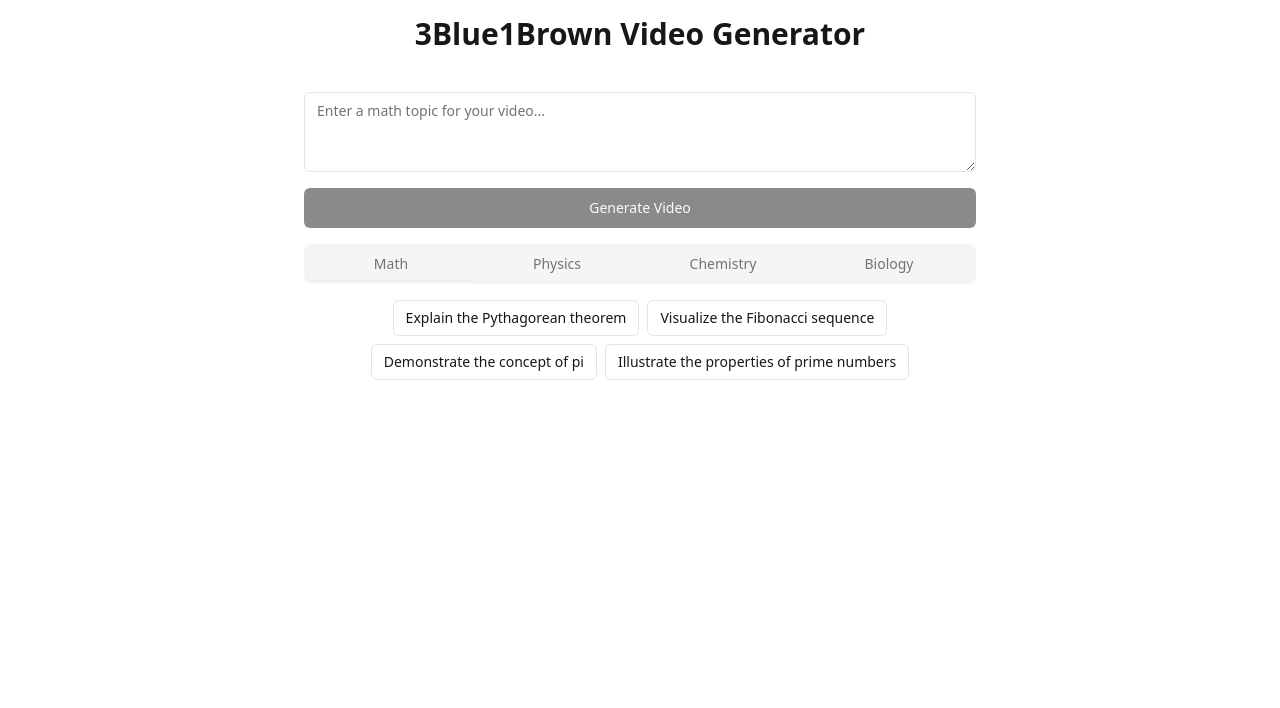
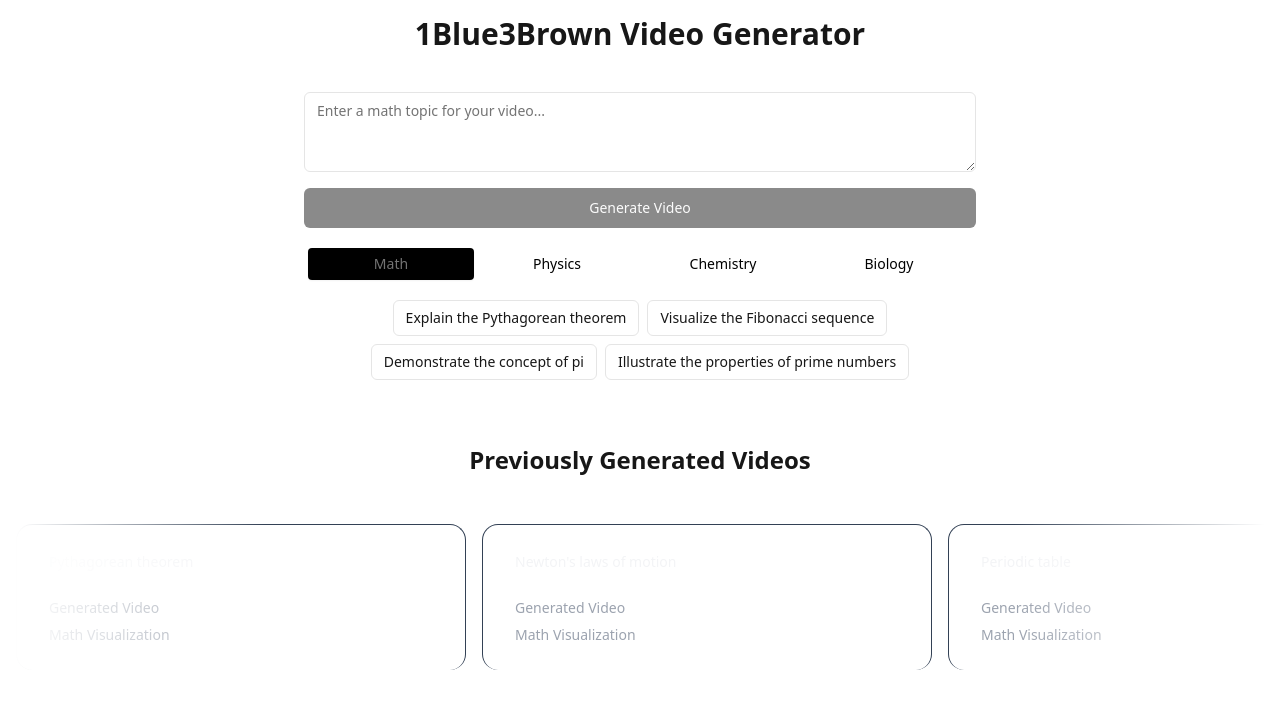
Before and after one commit to arnau01/veducato, a Next.js app in the folder frontend/: page / in a window 1280 px wide. Shown: the top 708 px of the page. Built offline with nearby package versions, Linux system fonts and the light colour scheme.

Commit message:
Added ui improvements

```diff
--- /dev/null
+++ b/frontend/components/ui/infinite-moving-cards.tsx
@@ -0,0 +1,121 @@
+"use client";
+
+import { cn } from "@/lib/utils";
+import React, { useEffect, useState } from "react";
+
+export const InfiniteMovingCards = ({
+  items,
+  direction = "left",
+  speed = "fast",
+  pauseOnHover = true,
+  className,
+}: {
+  items: {
+    quote: string;
+    name: string;
+    title: string;
+  }[];
+  direction?: "left" | "right";
+  speed?: "fast" | "normal" | "slow";
+  pauseOnHover?: boolean;
+  className?: string;
+}) => {
+  const containerRef = React.useRef<HTMLDivElement>(null);
+  const scrollerRef = React.useRef<HTMLUListElement>(null);
+
+  useEffect(() => {
+    addAnimation();
+  }, []);
+  const [start, setStart] = useState(false);
+  function addAnimation() {
+    if (containerRef.current && scrollerRef.current) {
+      const scrollerContent = Array.from(scrollerRef.current.children);
+
+      scrollerContent.forEach((item) => {
+        const duplicatedItem = item.cloneNode(true);
+        if (scrollerRef.current) {
+          scrollerRef.current.appendChild(duplicatedItem);
+        }
+      });
+
+      getDirection();
+      getSpeed();
+      setStart(true);
+    }
+  }
+  const getDirection = () => {
+    if (containerRef.current) {
+      if (direction === "left") {
+        containerRef.current.style.setProperty(
+          "--animation-direction",
+          "forwards"
+        );
+      } else {
+        containerRef.current.style.setProperty(
+          "--animation-direction",
+          "reverse"
+        );
+      }
+    }
+  };
+  const getSpeed = () => {
+    if (containerRef.current) {
+      if (speed === "fast") {
+        containerRef.current.style.setProperty("--animation-duration", "20s");
+      } else if (speed === "normal") {
+        containerRef.current.style.setProperty("--animation-duration", "40s");
+      } else {
+        containerRef.current.style.setProperty("--animation-duration", "80s");
+      }
+    }
+  };
+  return (
+    <div
+      ref={containerRef}
+      className={cn(
+        "scroller relative z-20  max-w-7xl overflow-hidden  [mask-image:linear-gradient(to_right,transparent,white_20%,white_80%,transparent)]",
+        className
+      )}
+    >
+      <ul
+        ref={scrollerRef}
+        className={cn(
+          " flex min-w-full shrink-0 gap-4 py-4 w-max flex-nowrap",
+          start && "animate-scroll ",
+          pauseOnHover && "hover:[animation-play-state:paused]"
+        )}
+      >
+        {items.map((item, idx) => (
+          <li
+            className="w-[350px] max-w-full relative rounded-2xl border border-b-0 flex-shrink-0 border-slate-700 px-8 py-6 md:w-[450px]"
+            style={{
+              background:
+                "linear-gradient(180deg, var(--slate-800), var(--slate-900)",
+            }}
+            key={item.name}
+          >
+            <blockquote>
+              <div
+                aria-hidden="true"
+                className="user-select-none -z-1 pointer-events-none absolute -left-0.5 -top-0.5 h-[calc(100%_+_4px)] w-[calc(100%_+_4px)]"
+              ></div>
+              <span className=" relative z-20 text-sm leading-[1.6] text-gray-100 font-normal">
+                {item.quote}
+              </span>
+              <div className="relative z-20 mt-6 flex flex-row items-center">
+                <span className="flex flex-col gap-1">
+                  <span className=" text-sm leading-[1.6] text-gray-400 font-normal">
+                    {item.name}
+                  </span>
+                  <span className=" text-sm leading-[1.6] text-gray-400 font-normal">
+                    {item.title}
+                  </span>
+                </span>
+              </div>
+            </blockquote>
+          </li>
+        ))}
+      </ul>
+    </div>
+  );
+};
--- a/frontend/pages/index.tsx
+++ b/frontend/pages/index.tsx
@@ -6,6 +6,7 @@
 import { FlickeringSkeleton } from "@/components/ui/flickering-skeleton";
 import { Button } from "@/components/ui/button";
 import { Tabs, TabsContent, TabsList, TabsTrigger } from "@/components/ui/tabs";
+import { InfiniteMovingCards } from "@/components/ui/infinite-moving-cards";
 
 const geistSans = localFont({
 	src: "./fonts/GeistVF.woff",
@@ -45,11 +46,25 @@
 	],
 };
 
+interface VideoHistory {
+	topic: string;
+	videoSrc: string;
+}
+
+const fakeVideoHistory: VideoHistory[] = [
+	{ topic: "Pythagorean theorem", videoSrc: "/fake-videos/pythagorean.mp4" },
+	{ topic: "Newton's laws of motion", videoSrc: "/fake-videos/newton-laws.mp4" },
+	{ topic: "Periodic table", videoSrc: "/fake-videos/periodic-table.mp4" },
+	{ topic: "DNA replication", videoSrc: "/fake-videos/dna-replication.mp4" },
+	{ topic: "Fibonacci sequence", videoSrc: "/fake-videos/fibonacci.mp4" },
+];
+
 export default function Home() {
 	const [videoSrc, setVideoSrc] = useState('')
 	const [loading, setLoading] = useState(false)
 	const [error, setError] = useState<string | null>(null)
 	const [activeCategory, setActiveCategory] = useState('math')
+	const [videoHistory, setVideoHistory] = useState<VideoHistory[]>(fakeVideoHistory)
 
 	async function handleGenerateVideo(topic: string) {
 		setLoading(true)
@@ -64,7 +79,12 @@
 			if (response.data.error) {
 				throw new Error(response.data.message || 'Unknown error occurred');
 			}
-			setVideoSrc(`data:video/mp4;base64,${response.data.video}`)
+			const newVideoSrc = `data:video/mp4;base64,${response.data.video}`
+			setVideoSrc(newVideoSrc)
+			setVideoHistory(prevHistory => [
+				{ topic, videoSrc: newVideoSrc },
+				...prevHistory.slice(0, 9) // Keep only the last 10 videos
+			])
 		} catch (error) {
 			console.error('Error:', error)
 			if (axios.isAxiosError(error) && error.response) {
@@ -79,15 +99,16 @@
 
 	return (
 		<div className={`container mx-auto p-4 ${geistSans.variable} ${geistMono.variable} font-sans`}>
-			<h1 className="text-3xl font-bold text-center mb-6">3Blue1Brown Video Generator</h1>
+			<h1 className="text-3xl font-bold text-center mb-6">1Blue3Brown Video Generator</h1>
 			<VideoGenerator onSubmit={handleGenerateVideo} isLoading={loading} />
 			<Tabs defaultValue="math" className="w-full max-w-2xl mx-auto mt-4">
-				<TabsList className="grid w-full grid-cols-4">
+				<TabsList className="grid w-full grid-cols-4 bg-white">
 					{Object.keys(suggestionCategories).map((category) => (
 						<TabsTrigger
 							key={category}
 							value={category}
 							onClick={() => setActiveCategory(category)}
+							className="text-black data-[state=active]:bg-black"
 						>
 							{category.charAt(0).toUpperCase() + category.slice(1)}
 						</TabsTrigger>
@@ -119,6 +140,34 @@
 			) : (
 				videoSrc && <VideoPlayer videoSrc={videoSrc} />
 			)}
+			{videoHistory.length > 0 && (
+				<div className="mt-16">
+					<h2 className="text-2xl font-bold text-center mb-4">Previously Generated Videos</h2>
+					<InfiniteMovingCards
+						items={videoHistory.map(item => ({
+							quote: item.topic,
+							name: "Generated Video",
+							title: "Math Visualization",
+							content: (
+								<div className="flex flex-col items-center">
+									<video
+										src={item.videoSrc}
+										className="w-48 h-36 object-cover rounded-md"
+										controls={false}
+										muted
+										loop
+										autoPlay
+									/>
+									<p className="mt-2 text-sm text-center">{item.topic}</p>
+								</div>
+							)
+						}))}
+						direction="right"
+						speed="slow"
+						className="py-4"
+					/>
+				</div>
+			)}
 		</div>
 	)
 }
--- a/frontend/tailwind.config.ts
+++ b/frontend/tailwind.config.ts
@@ -1,4 +1,5 @@
 import type { Config } from "tailwindcss";
+import animate from "tailwindcss-animate";
 
 const config: Config = {
     darkMode: ["class"],
@@ -58,6 +59,6 @@
   		}
   	}
   },
-  plugins: [require("tailwindcss-animate")],
+  plugins: [animate],
 };
 export default config;
```
